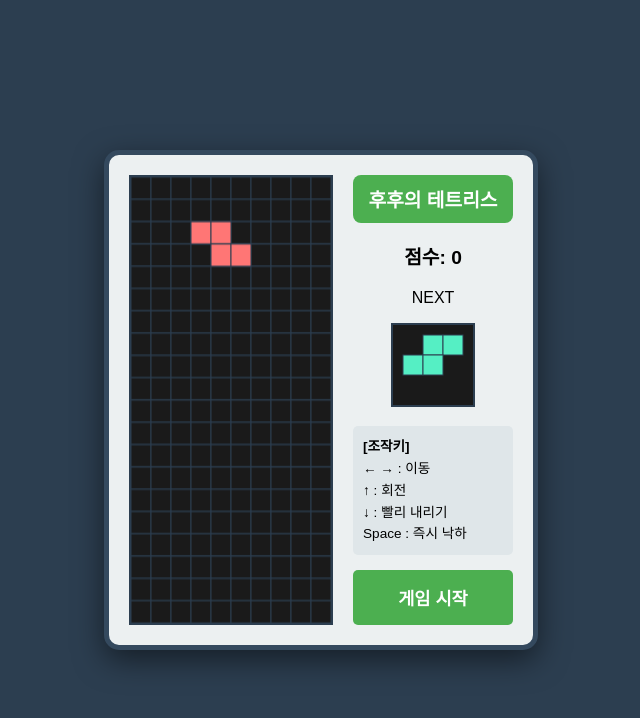
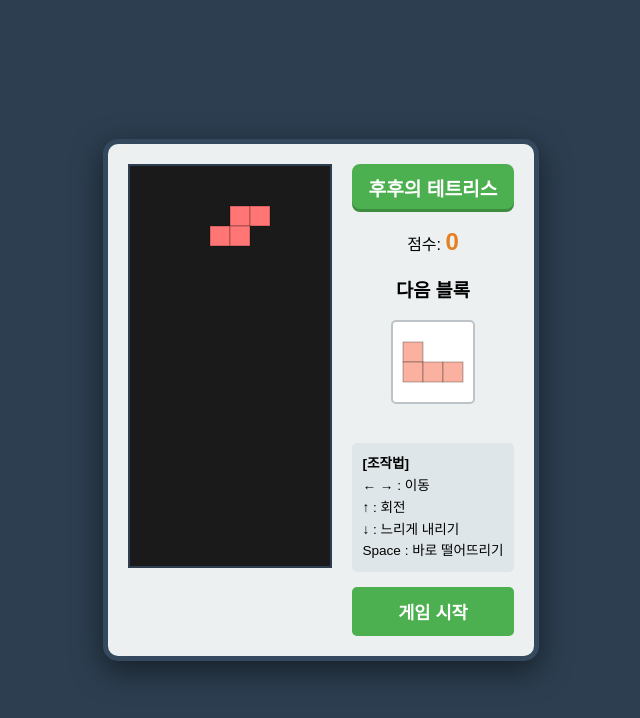
Before and after one commit to bjh090417/tettris, a plain HTML site: page index.html in a window 1280 px wide. Both pictures are taken after a click on the button "게임 시작". Shown: the whole page, without its empty margins (319-959 px from the left). Drawn offline with Linux system fonts and the light colour scheme.

Commit message:
Update index.html

```diff
--- a/index.html
+++ b/index.html
@@ -3,6 +3,7 @@
 <head>
     <meta charset="UTF-8">
     <title>후후의 테트리스</title>
+
     <style>
         body {
             display: flex;
@@ -10,9 +11,10 @@
             align-items: center;
             height: 100vh;
             margin: 0;
-            background-color: #2c3e50;
-            font-family: 'Malgun Gothic', sans-serif;
+            background-color: #2c3e50; /* 배경색을 더 깊이감 있게 변경 */
+            font-family: 'Malgun Gothic', Arial, sans-serif;
         }
+
         #tetris-game {
             display: flex;
             gap: 20px;
@@ -22,33 +24,49 @@
             box-shadow: 0 10px 30px rgba(0, 0, 0, 0.5);
             border-radius: 15px;
         }
-        canvas {
+
+        #tetris-board {
+            border: 2px solid #2c3e50;
             background-color: #1a1a1a;
-            border: 2px solid #2c3e50;
+            width: 200px;
+            height: 400px;
         }
+
         #info {
             text-align: center;
-            min-width: 160px;
+            min-width: 150px;
         }
-        h2 {
-            margin: 0;
+
+        /* 게임 제목 스타일 */
+        #info h2 {
+            margin-top: 0;
+            color: #ffffff;
             background: #4CAF50;
-            color: white;
             padding: 10px;
             border-radius: 8px;
             font-size: 1.2em;
+            box-shadow: inset 0 -3px 0 rgba(0,0,0,0.2);
         }
+
+        #next-piece {
+            border: 2px solid #bdc3c7;
+            margin-bottom: 20px;
+            background-color: #ffffff;
+            border-radius: 5px;
+        }
+
         .controls {
+            margin: 15px 0;
+            font-size: 0.85em;
             text-align: left;
-            font-size: 0.85em;
+            padding: 10px;
             background: #dfe6e9;
-            padding: 10px;
             border-radius: 5px;
-            margin: 15px 0;
             line-height: 1.6;
         }
+
         button {
-            padding: 15px;
+            padding: 12px 20px;
             cursor: pointer;
             font-size: 1.1em;
             font-weight: bold;
@@ -56,201 +74,278 @@
             color: white;
             border: none;
             border-radius: 5px;
+            transition: all 0.2s;
             width: 100%;
         }
-        button:hover { background-color: #45a049; }
-        #game-over { color: #d63031; font-weight: bold; display: none; margin-top: 10px; }
+
+        button:hover {
+            background-color: #45a049;
+            transform: translateY(-2px);
+        }
+
+        #score {
+            font-size: 1.5em;
+            font-weight: bold;
+            color: #e67e22;
+        }
+
+        #game-over {
+            color: #d63031;
+            font-weight: bold;
+            font-size: 1.2em;
+            margin-top: 10px;
+        }
     </style>
 </head>
 <body>
+    <div id="tetris-game">
+        <canvas id="tetris-board" width="200" height="400"></canvas>
 
-<div id="tetris-game">
-    <canvas id="board" width="200" height="400"></canvas>
         <div id="info">
             <h2>후후의 테트리스</h2>
-        <p style="font-size: 1.2em; font-weight: bold;">점수: <span id="score">0</span></p>
-        <p>NEXT</p>
-        <canvas id="next" width="80" height="80"></canvas>
+            <p>점수: <span id="score">0</span></p>
+            <h3>다음 블록</h3>
+            <canvas id="next-piece" width="80" height="80"></canvas>
+
             <div class="controls">
-            <strong>[조작키]</strong><br>
+                <strong>[조작법]</strong><br>
                 ← → : 이동<br>
                 ↑ : 회전<br>
-            ↓ : 빨리 내리기<br>
-            Space : 즉시 낙하
+                ↓ : 느리게 내리기<br>
+                Space : 바로 떨어뜨리기
             </div>
-        <button id="startBtn">게임 시작</button>
-        <div id="game-over">GAME OVER</div>
+
+            <button onclick="startGame()">게임 시작</button>
+            <p id="game-over" style="display:none;">GAME OVER!</p>
         </div>
     </div>
 
     <script>
-    const canvas = document.getElementById('board');
-    const ctx = canvas.getContext('2d');
-    const nextCanvas = document.getElementById('next');
-    const nctx = nextCanvas.getContext('2d');
+        // --- 상수 설정 ---
+        const BOARD_WIDTH = 10;
+        const BOARD_HEIGHT = 20;
+        const BLOCK_SIZE = 20;
+
+        const boardCanvas = document.getElementById('tetris-board');
+        const ctx = boardCanvas.getContext('2d');
+        const nextCanvas = document.getElementById('next-piece');
+        const nextCtx = nextCanvas.getContext('2d');
         const scoreElement = document.getElementById('score');
-    const startBtn = document.getElementById('startBtn');
 
-    const ROW = 20, COL = 10, SQ = 20;
-    const VACANT = "#1a1a1a";
+        let board;
+        let currentPiece;
+        let nextPiece;
+        let score = 0;
+        let gameLoop;
+        let isGameOver = true;
+        let dropInterval = 1000;
+        let lastDropTime = 0;
 
         const PIECES = [
-        [[[0,0,0,0],[1,1,1,1],[0,0,0,0],[0,0,0,0]], "#00cec9"], // I
-        [[[0,1,0],[1,1,1],[0,0,0]], "#a29bfe"], // T
-        [[[1,1],[1,1]], "#fdcb6e"], // O
-        [[[0,1,1],[1,1,0],[0,0,0]], "#55efc4"], // S
-        [[[1,1,0],[0,1,1],[0,0,0]], "#ff7675"], // Z
-        [[[1,0,0],[1,1,1],[0,0,0]], "#fab1a0"], // L
-        [[[0,0,1],[1,1,1],[0,0,0]], "#74b9ff"]  // J
+            { shape: [[1, 1, 1, 1]], color: '#00cec9' }, // I
+            { shape: [[0, 1, 0], [1, 1, 1]], color: '#a29bfe' }, // T
+            { shape: [[1, 1], [1, 1]], color: '#fdcb6e' }, // O
+            { shape: [[1, 1, 0], [0, 1, 1]], color: '#55efc4' }, // S
+            { shape: [[0, 1, 1], [1, 1, 0]], color: '#ff7675' }, // Z
+            { shape: [[1, 0, 0], [1, 1, 1]], color: '#fab1a0' }, // L
+            { shape: [[0, 0, 1], [1, 1, 1]], color: '#74b9ff' }, // J
         ];
 
-    let board = [], score = 0, gameRunning = false, p, nextP, animationId;
+        function initBoard() {
+            board = Array.from({ length: BOARD_HEIGHT }, () => Array(BOARD_WIDTH).fill(0));
+            score = 0;
+            scoreElement.textContent = score;
+            isGameOver = false;
+            document.getElementById('game-over').style.display = 'none';
+            nextPiece = getRandomPiece();
+            spawnNewPiece();
+        }
 
-    function initBoard() {
-        for(let r = 0; r < ROW; r++) {
-            board[r] = Array(COL).fill(VACANT);
+        function getRandomPiece() {
+            const randomIndex = Math.floor(Math.random() * PIECES.length);
+            const pieceData = PIECES[randomIndex];
+            return {
+                shape: pieceData.shape,
+                color: pieceData.color,
+                x: Math.floor(BOARD_WIDTH / 2) - Math.floor(pieceData.shape[0].length / 2),
+                y: 0
+            };
+        }
+
+        function spawnNewPiece() {
+            currentPiece = nextPiece;
+            nextPiece = getRandomPiece();
+            drawNextPiece();
+            if (checkCollision(0, 0, currentPiece.shape)) {
+                gameOver();
             }
         }
 
-    function drawSquare(x, y, color, context = ctx) {
-        context.fillStyle = color;
-        context.fillRect(x * SQ, y * SQ, SQ, SQ);
-        context.strokeStyle = "#2c3e50";
-        context.strokeRect(x * SQ, y * SQ, SQ, SQ);
+        function checkCollision(offsetX, offsetY, shape) {
+            for (let y = 0; y < shape.length; y++) {
+                for (let x = 0; x < shape[y].length; x++) {
+                    if (shape[y][x]) {
+                        const newX = currentPiece.x + x + offsetX;
+                        const newY = currentPiece.y + y + offsetY;
+                        if (newX < 0 || newX >= BOARD_WIDTH || newY >= BOARD_HEIGHT) return true;
+                        if (newY >= 0 && board[newY][newX] !== 0) return true;
+                    }
+                }
+            }
+            return false;
         }
 
-    function drawBoard() {
-        for(let r = 0; r < ROW; r++) {
-            for(let c = 0; c < COL; c++) {
-                drawSquare(c, r, board[r][c]);
+        function movePiece(dx, dy) {
+            if (checkCollision(dx, dy, currentPiece.shape)) {
+                if (dy === 1) {
+                    mergePiece();
+                    clearLines();
+                    spawnNewPiece();
+                }
+                return false;
+            }
+            currentPiece.x += dx;
+            currentPiece.y += dy;
+            return true;
+        }
+
+        function mergePiece() {
+            for (let y = 0; y < currentPiece.shape.length; y++) {
+                for (let x = 0; x < currentPiece.shape[y].length; x++) {
+                    if (currentPiece.shape[y][x]) {
+                        const colorIndex = PIECES.findIndex(p => p.color === currentPiece.color) + 1;
+                        board[currentPiece.y + y][currentPiece.x + x] = colorIndex;
+                    }
                 }
             }
         }
 
-    class Piece {
-        constructor(tetromino, color) {
-            this.tetromino = tetromino;
-            this.color = color;
-            this.activePattern = this.tetromino;
-            this.x = 3;
-            this.y = -1;
-        }
-        draw(color) {
-            this.activePattern.forEach((row, r) => {
-                row.forEach((value, c) => {
-                    if (value) drawSquare(this.x + c, this.y + r, color);
-                });
-            });
-        }
-        moveDown() {
-            if (!this.collision(0, 1, this.activePattern)) {
-                this.y++;
-                return true;
-            } else {
-                this.lock();
-                return false;
+        function rotateShape(shape) {
+            const rows = shape.length;
+            const cols = shape[0].length;
+            const newShape = Array.from({ length: cols }, () => Array(rows).fill(0));
+            for (let y = 0; y < rows; y++) {
+                for (let x = 0; x < cols; x++) {
+                    newShape[x][rows - 1 - y] = shape[y][x];
                 }
             }
-        moveRight() { if (!this.collision(1, 0, this.activePattern)) this.x++; }
-        moveLeft() { if (!this.collision(-1, 0, this.activePattern)) this.x--; }
-        rotate() {
-            let nextPattern = this.activePattern[0].map((_, i) => this.activePattern.map(row => row[i]).reverse());
-            if (!this.collision(0, 0, nextPattern)) this.activePattern = nextPattern;
+            return newShape;
         }
-        collision(x, y, piece) {
-            for (let r = 0; r < piece.length; r++) {
-                for (let c = 0; c < piece[r].length; c++) {
-                    if (!piece[r][c]) continue;
-                    let newX = this.x + c + x, newY = this.y + r + y;
-                    if (newX < 0 || newX >= COL || newY >= ROW) return true;
-                    if (newY < 0) continue;
-                    if (board[newY][newX] !== VACANT) return true;
-                }
-            }
-            return false;
-        }
-        lock() {
-            for (let r = 0; r < this.activePattern.length; r++) {
-                for (let c = 0; c < this.activePattern[r].length; c++) {
-                    if (!this.activePattern[r][c]) continue;
-                    if (this.y + r < 0) { gameRunning = false; document.getElementById('game-over').style.display = 'block'; return; }
-                    board[this.y + r][this.x + c] = this.color;
-                }
-            }
-            checkLines();
-            p = nextP;
-            nextP = randomPiece();
-            drawNext();
+
+        function rotatePiece() {
+            const rotatedShape = rotateShape(currentPiece.shape);
+            if (!checkCollision(0, 0, rotatedShape)) {
+                currentPiece.shape = rotatedShape;
             }
         }
 
-    function checkLines() {
-        for (let r = ROW - 1; r >= 0; r--) {
-            if (board[r].every(cell => cell !== VACANT)) {
-                board.splice(r, 1);
-                board.unshift(Array(COL).fill(VACANT));
-                score += 100;
-                r++;
+        function drawBlock(context, x, y, color) {
+            context.fillStyle = color;
+            context.fillRect(x * BLOCK_SIZE, y * BLOCK_SIZE, BLOCK_SIZE, BLOCK_SIZE);
+            context.strokeStyle = 'rgba(0,0,0,0.3)';
+            context.strokeRect(x * BLOCK_SIZE, y * BLOCK_SIZE, BLOCK_SIZE, BLOCK_SIZE);
+        }
+
+        function drawBoard() {
+            ctx.clearRect(0, 0, boardCanvas.width, boardCanvas.height);
+            for (let y = 0; y < BOARD_HEIGHT; y++) {
+                for (let x = 0; x < BOARD_WIDTH; x++) {
+                    if (board[y][x] !== 0) {
+                        drawBlock(ctx, x, y, PIECES[board[y][x] - 1].color);
                     }
                 }
-        scoreElement.innerHTML = score;
+            }
+            if (currentPiece) {
+                for (let y = 0; y < currentPiece.shape.length; y++) {
+                    for (let x = 0; x < currentPiece.shape[y].length; x++) {
+                        if (currentPiece.shape[y][x]) {
+                            drawBlock(ctx, currentPiece.x + x, currentPiece.y + y, currentPiece.color);
+                        }
+                    }
+                }
+            }
         }
 
-    function randomPiece() {
-        let r = Math.floor(Math.random() * PIECES.length);
-        return new Piece(PIECES[r][0], PIECES[r][1]);
+        function drawNextPiece() {
+            nextCtx.clearRect(0, 0, nextCanvas.width, nextCanvas.height);
+            if (!nextPiece) return;
+            const blockCols = nextPiece.shape[0].length;
+            const blockRows = nextPiece.shape.length;
+            const startX = (nextCanvas.width / BLOCK_SIZE - blockCols) / 2;
+            const startY = (nextCanvas.height / BLOCK_SIZE - blockRows) / 2;
+            for (let y = 0; y < blockRows; y++) {
+                for (let x = 0; x < blockCols; x++) {
+                    if (nextPiece.shape[y][x]) {
+                        drawBlock(nextCtx, startX + x, startY + y, nextPiece.color);
+                    }
+                }
+            }
         }
 
-    function drawNext() {
-        nctx.clearRect(0, 0, 80, 80);
-        nextP.activePattern.forEach((row, r) => {
-            row.forEach((value, c) => {
-                if (value) {
-                    nctx.fillStyle = nextP.color;
-                    nctx.fillRect(c * 20 + 10, r * 20 + 10, 20, 20);
-                    nctx.strokeStyle = "#2c3e50";
-                    nctx.strokeRect(c * 20 + 10, r * 20 + 10, 20, 20);
+        function clearLines() {
+            let linesCleared = 0;
+            for (let y = BOARD_HEIGHT - 1; y >= 0; y--) {
+                if (board[y].every(cell => cell !== 0)) {
+                    board.splice(y, 1);
+                    board.unshift(Array(BOARD_WIDTH).fill(0));
+                    linesCleared++;
+                    y++;
                 }
-            });
-        });
+            }
+            if (linesCleared > 0) {
+                const scores = [0, 100, 300, 500, 800];
+                score += scores[linesCleared];
+                scoreElement.textContent = score;
+            }
         }
 
-    let dropStart = Date.now();
-    function animate() {
-        if (!gameRunning) return;
-        let now = Date.now();
-        if (now - dropStart > 1000) {
-            p.moveDown();
-            dropStart = now;
+        function gameLoopFn(time) {
+            if (isGameOver) return;
+            if (time - lastDropTime > dropInterval) {
+                movePiece(0, 1);
+                lastDropTime = time;
             }
             drawBoard();
-        p.draw(p.color);
-        animationId = requestAnimationFrame(animate);
+            gameLoop = requestAnimationFrame(gameLoopFn);
         }
 
-    function startGame() {
-        if(animationId) cancelAnimationFrame(animationId);
+        window.startGame = function() {
+            cancelAnimationFrame(gameLoop);
             initBoard();
-        score = 0; scoreElement.innerHTML = score;
-        document.getElementById('game-over').style.display = 'none';
-        p = randomPiece();
-        nextP = randomPiece();
-        drawNext();
-        gameRunning = true;
-        animate();
+            lastDropTime = performance.now();
+            gameLoopFn(lastDropTime);
         }
 
-    startBtn.addEventListener('click', startGame);
+        function gameOver() {
+            isGameOver = true;
+            cancelAnimationFrame(gameLoop);
+            document.getElementById('game-over').style.display = 'block';
+        }
 
-    document.addEventListener("keydown", (e) => {
-        if (!gameRunning) return;
-        if (e.key === "ArrowLeft") p.moveLeft();
-        else if (e.key === "ArrowUp") p.rotate();
-        else if (e.key === "ArrowRight") p.moveRight();
-        else if (e.key === "ArrowDown") p.moveDown();
-        else if (e.key === " ") { while (p.moveDown()); }
-        drawBoard(); p.draw(p.color);
+        document.addEventListener('keydown', (e) => {
+            if (isGameOver || !currentPiece) return;
+            if (['ArrowUp', 'ArrowDown', 'ArrowLeft', 'ArrowRight', ' '].includes(e.key)) {
+                e.preventDefault();
+            }
+            switch (e.key) {
+                case 'ArrowLeft': movePiece(-1, 0); break;
+                case 'ArrowRight': movePiece(1, 0); break;
+                case 'ArrowDown':
+                    movePiece(0, 1);
+                    lastDropTime = performance.now();
+                    break;
+                case 'ArrowUp': rotatePiece(); break;
+                case ' ':
+                    while(movePiece(0, 1));
+                    lastDropTime = performance.now();
+                    break;
+            }
+            drawBoard();
         });
+
+        // 초기 배경 색상
+        nextCtx.fillStyle = '#ffffff';
+        nextCtx.fillRect(0, 0, 80, 80);
     </script>
 </body>
 </html>
```
Lines whose indentation alone changed are shown as unchanged.
